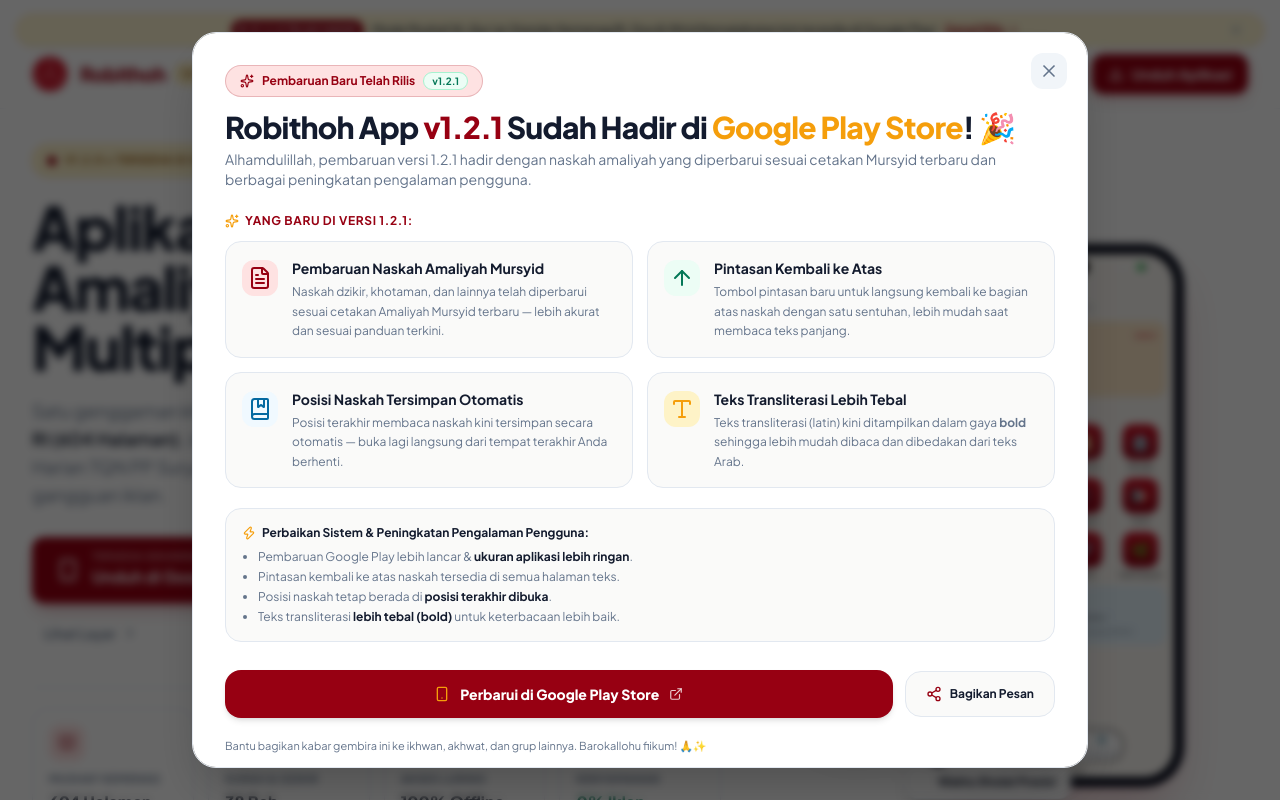
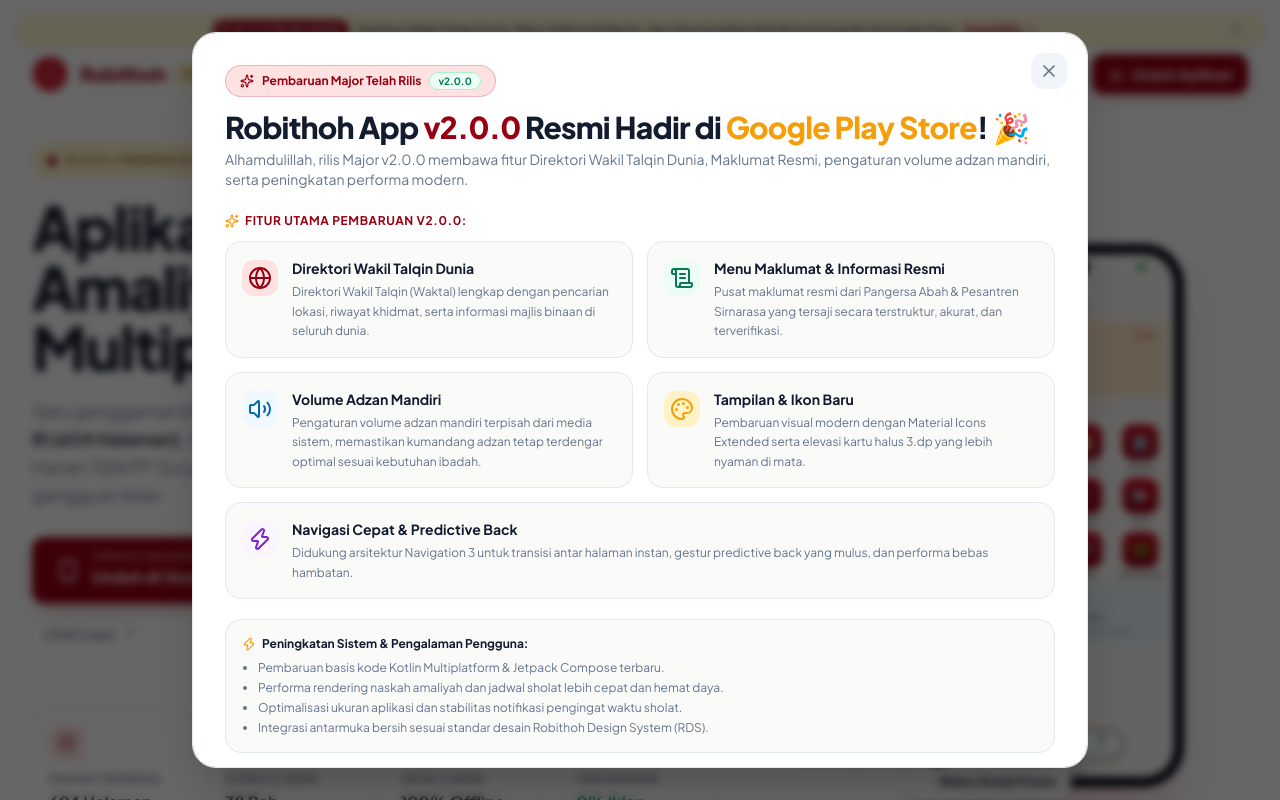
Before and after one commit to iqbalwork/Robithoh-Landing, a React (Vite) app: page / in a window 1280 px wide. Both pictures are taken after a click on the button "Detail Rilis". Shown: the top 800 px of the page. Built offline with nearby package versions, Linux system fonts and the light colour scheme.

Commit message:
feat(landing): update content and announcements for v2.0.0 major release

```diff
--- a/src/App.tsx
+++ b/src/App.tsx
@@ -14,7 +14,7 @@
 
   return (
     <div className="min-h-screen bg-surface text-on-surface font-sans selection:bg-primary selection:text-white">
-      {/* Navigation Bar with v1.2.0 Announcement */}
+      {/* Navigation Bar with v2.0.0 Announcement */}
       <Navbar
         onOpenDownload={() => setIsDownloadOpen(true)}
         onOpenReleaseModal={() => setIsReleaseModalOpen(true)}
--- a/src/components/AppScreenshotsGallery.tsx
+++ b/src/components/AppScreenshotsGallery.tsx
@@ -127,8 +127,23 @@
     features: [
       'Slider Volume Adzan Mandiri 0%–100%',
       'Mode Senyap Praktis Saat Ibadah',
-      'Informasi Pembaruan v1.2.0',
+      'Informasi Pembaruan v2.0.0',
       'Akses Ulang Panduan Spotlight'
+    ]
+  },
+  {
+    id: 'kalender',
+    badge: 'Layar 08 • Kalender',
+    badgeType: 'emerald',
+    title: 'Kalender Hijriyah & Jadwal',
+    subtitle: 'Penanggalan Islam & Agenda Ibadah',
+    description: 'Kalender Hijriyah terintegrasi dengan penanda amaliyah bulanan, manaqib, dan konversi masehi presisi.',
+    imageSrc: './assets/screenshots/kalender_hijriyah.png',
+    features: [
+      'Sinkronisasi Tanggal Hijriyah & Masehi',
+      'Penanda Jadwal Manaqib & Khotaman',
+      'Pengaturan Koreksi Hari Hijriyah',
+      'Tampilan Bersih & Kontras Tinggi'
     ]
   }
 ];
@@ -172,7 +187,7 @@
 
           <div className="flex items-center gap-2 bg-surface-container-high px-4 py-2.5 rounded-xl text-on-surface text-xs font-bold shrink-0 self-start md:self-end">
             <Smartphone className="w-4 h-4 text-primary" />
-            <span>Pratinjau Layar v1.2.0</span>
+            <span>Pratinjau Layar v2.0.0</span>
           </div>
         </div>
 
--- a/src/components/DownloadCenterModal.tsx
+++ b/src/components/DownloadCenterModal.tsx
@@ -68,7 +68,7 @@
             <div className="flex items-center gap-2 flex-wrap">
               <h3 className="text-xl font-bold text-on-surface tracking-tight">Download Center Robithoh</h3>
               <span className="px-2.5 py-0.5 rounded-full bg-emerald-50 text-emerald-700 text-[11px] font-bold border border-emerald-200">
-                v1.2.0 Pembaruan Baru
+                v2.0.0 Pembaruan Baru
               </span>
             </div>
             <p className="text-xs text-text-muted mt-0.5">
@@ -90,12 +90,12 @@
                   Google Play Store
                 </span>
                 <span className="text-[10px] font-bold bg-emerald-50 border border-emerald-200 px-2 py-0.5 rounded text-emerald-700">
-                  Versi 1.2.0
+                  Versi 2.0.0
                 </span>
               </div>
 
               <p className="text-xs text-slate-600 leading-relaxed">
-                Aplikasi Robithoh v1.2.0 kini tersedia di Google Play Store dengan fitur Mode Mushaf Standar Kemenag RI, Menu Doa, serta Kitab Manqobah 1–56.
+                Aplikasi Robithoh v2.0.0 resmi rilis di Google Play Store dengan fitur Direktori Wakil Talqin Dunia, Menu Maklumat Resmi, dan Volume Adzan Mandiri.
               </p>
 
               <a
@@ -112,26 +112,26 @@
 
               {/* Highlight Box with Clean 1-Line Bullets */}
               <div className="p-3 rounded-xl bg-white border border-slate-200/80 space-y-1.5 text-[11px] text-slate-700">
-                <span className="font-bold text-primary block text-[10px] uppercase tracking-wider mb-1">Highlight v1.2.0:</span>
+                <span className="font-bold text-primary block text-[10px] uppercase tracking-wider mb-1">Highlight v2.0.0:</span>
                 <div className="flex items-center gap-2">
                   <span className="w-1.5 h-1.5 rounded-full bg-primary shrink-0" />
-                  <span className="truncate">Mode Mushaf Kemenag RI 604 Halaman</span>
+                  <span className="truncate">Direktori Wakil Talqin Dunia &amp; Majlis Binaan</span>
                 </div>
                 <div className="flex items-center gap-2">
                   <span className="w-1.5 h-1.5 rounded-full bg-primary shrink-0" />
-                  <span className="truncate">Halaman Khusus Doa &amp; Live Search</span>
+                  <span className="truncate">Menu Maklumat Resmi Pangersa Abah</span>
                 </div>
                 <div className="flex items-center gap-2">
                   <span className="w-1.5 h-1.5 rounded-full bg-primary shrink-0" />
-                  <span className="truncate">Wirid Kemalaikatan di Menu Doa</span>
+                  <span className="truncate">Pengaturan Volume Adzan Mandiri</span>
                 </div>
                 <div className="flex items-center gap-2">
                   <span className="w-1.5 h-1.5 rounded-full bg-primary shrink-0" />
-                  <span className="truncate">Kitab Manqobah 1–56 (3 Bahasa)</span>
+                  <span className="truncate">Material Icons Extended &amp; 3.dp Card</span>
                 </div>
                 <div className="flex items-center gap-2">
                   <span className="w-1.5 h-1.5 rounded-full bg-primary shrink-0" />
-                  <span className="truncate">Notifikasi Sholat Nama Kota Bersih</span>
+                  <span className="truncate">Navigasi Cepat &amp; Predictive Back</span>
                 </div>
               </div>
 
--- a/src/components/Footer.tsx
+++ b/src/components/Footer.tsx
@@ -109,7 +109,7 @@
                 <div className="flex items-center gap-2">
                   <span className="font-extrabold text-lg text-on-surface tracking-wider">ROBITHOH</span>
                   <span className="bg-gold-light text-amber-900 text-[10px] font-bold px-2 py-0.5 rounded-full border border-gold-accent/30">
-                    v1.2.0
+                    v2.0.0
                   </span>
                 </div>
               </div>
--- a/src/components/HeroSection.tsx
+++ b/src/components/HeroSection.tsx
@@ -30,7 +30,7 @@
               >
                 <span className="inline-block w-2.5 h-2.5 rounded-full bg-primary animate-pulse" />
                 <span className="text-[11px] font-bold uppercase tracking-wider text-secondary">
-                  v1.2.0 • Tersedia di Google Play Store
+                  v2.0.0 • Tersedia di Google Play Store
                 </span>
                 <span className="text-[10px] px-1.5 py-0.5 rounded-full bg-white text-primary font-bold ml-1">
                   Lihat Detail →
@@ -40,7 +40,7 @@
               <div className="inline-flex items-center gap-2 bg-gold-light/90 px-3.5 py-1.5 rounded-full shadow-sm border border-gold-accent/30">
                 <span className="inline-block w-2.5 h-2.5 rounded-full bg-primary animate-pulse" />
                 <span className="text-[11px] font-bold uppercase tracking-wider text-secondary">
-                  v1.2.0 • Tersedia di Google Play Store
+                  v2.0.0 • Tersedia di Google Play Store
                 </span>
               </div>
             )}
--- a/src/components/Navbar.tsx
+++ b/src/components/Navbar.tsx
@@ -37,17 +37,17 @@
           : 'bg-white/80 backdrop-blur-md border-b border-slate-100 py-3.5'
       }`}
     >
-      {/* Top Announcement Bar for v1.2.0 Release */}
+      {/* Top Announcement Bar for v2.0.0 Release */}
       {showAnnouncement && (
         <div className="mb-2 px-4">
           <div className="max-w-7xl mx-auto py-1 px-3 sm:px-4 rounded-full bg-gold-light/80 border border-gold-accent/30 flex items-center justify-between gap-2 text-xs shadow-sm">
             <div className="flex-1 flex items-center justify-center gap-2 flex-wrap text-center">
               <span className="inline-flex items-center gap-1 px-2 py-0.5 rounded-full bg-primary text-white font-bold text-[10px] uppercase tracking-wider">
                 <span className="w-1.5 h-1.5 rounded-full bg-white animate-pulse" />
-                v1.2.0 Telah Hadir
+                v2.0.0 Telah Hadir
               </span>
               <span className="text-on-surface font-medium text-[11px] sm:text-xs">
-                Mode Mushaf Al-Qur'an Standar Kemenag RI, Doa &amp; Wirid Kemalaikatan kini tersedia di Google Play!
+                Direktori Wakil Talqin Dunia, Menu Maklumat Resmi, dan Volume Adzan Mandiri kini tersedia di Google Play!
               </span>
               {onOpenReleaseModal && (
                 <button
@@ -85,7 +85,7 @@
                 Robithoh
               </span>
               <span className="bg-gold-light text-secondary font-bold text-[11px] px-2 py-0.5 rounded-full border border-gold-accent/30 uppercase tracking-wide">
-                v1.2.0
+                v2.0.0
               </span>
             </div>
           </a>
@@ -111,7 +111,7 @@
                 className="flex items-center gap-1.5 px-3 py-2 rounded-xl bg-surface-warm hover:bg-slate-100 border border-border-hairline text-on-surface text-xs font-bold transition-all shadow-sm cursor-pointer"
               >
                 <Sparkles className="w-3.5 h-3.5 text-gold-accent" />
-                <span>Rilis v1.2.0</span>
+                <span>Rilis v2.0.0</span>
               </button>
             )}
 
@@ -156,7 +156,7 @@
                   className="w-full py-2.5 px-3 rounded-xl bg-gold-light/80 border border-gold-accent/30 text-secondary font-bold text-xs flex items-center justify-center gap-2 mb-1"
                 >
                   <Sparkles className="w-3.5 h-3.5 text-gold-accent" />
-                  <span>Pembaruan v1.2.0 • Detail Rilis</span>
+                  <span>Pembaruan v2.0.0 • Detail Rilis</span>
                 </button>
               )}
 
--- a/src/components/ReleaseAnnouncementBar.tsx
+++ b/src/components/ReleaseAnnouncementBar.tsx
@@ -11,17 +11,17 @@
   onDismiss
 }) => {
   return (
-    <aside aria-label="Pengumuman Rilis v1.2.1" className="relative z-50 bg-gradient-to-r from-merah-950 via-[#40060B] to-merah-950 border-b border-emas-500/30 px-4 py-2.5 text-xs text-slate-200">
+    <aside aria-label="Pengumuman Rilis v2.0.0" className="relative z-50 bg-gradient-to-r from-merah-950 via-[#40060B] to-merah-950 border-b border-emas-500/30 px-4 py-2.5 text-xs text-slate-200">
       <div className="max-w-7xl mx-auto flex items-center justify-between gap-4">
 
         <div className="flex-1 flex items-center justify-center gap-2 sm:gap-3 flex-wrap text-center">
           <span className="inline-flex items-center gap-1.5 px-2 py-0.5 rounded-full bg-emas-500/20 text-emas-300 font-extrabold text-[10px] tracking-wide uppercase border border-emas-500/40">
             <Sparkles className="w-3 h-3 text-emas-400 animate-pulse" />
-            Pembaruan v1.2.1
+            Pembaruan Major v2.0.0 Resmi Rilis
           </span>
 
           <span className="text-slate-200 font-medium">
-            Telah Rilis: <strong className="text-white font-semibold">Pembaruan Naskah Amaliyah Mursyid Terbaru</strong>, <strong className="text-white font-semibold">Pintasan Kembali ke Atas</strong>, dan <strong className="text-white font-semibold">Optimasi Performa</strong>!
+            Telah Rilis: <strong className="text-white font-semibold">Direktori Wakil Talqin Dunia</strong>, <strong className="text-white font-semibold">Menu Maklumat &amp; Informasi Resmi</strong>, <strong className="text-white font-semibold">Volume Adzan Mandiri</strong>, serta <strong className="text-white font-semibold">Optimasi Performa</strong>!
           </span>
 
           <button
--- a/src/components/ReleaseModal.tsx
+++ b/src/components/ReleaseModal.tsx
@@ -1,5 +1,5 @@
 import React, { useState } from 'react';
-import { X, Sparkles, Smartphone, Check, Share2, ExternalLink, FileText, ArrowUp, Zap, BookMarked, Type } from 'lucide-react';
+import { X, Sparkles, Smartphone, Check, Share2, ExternalLink, Globe, ScrollText, Volume2, Palette, Zap } from 'lucide-react';
 import confetti from 'canvas-confetti';
 
 interface ReleaseModalProps {
@@ -23,20 +23,21 @@
     });
   };
 
-  const shareText = `📢 UPDATE RESMI: ROBITHOH APP v1.2.1 SUDAH RILIS! 🎉
+  const shareText = `📢 UPDATE MAJOR RESMI: ROBITHOH APP v2.0.0 SUDAH RILIS! 🎉
 
-Alhamdulillah, pembaruan versi 1.2.1 untuk aplikasi amaliyah dan ibadah Robithoh telah hadir di Google Play Store!
+Alhamdulillah, pembaruan Major Versi 2.0.0 (dan update stabil v2.1.1) untuk aplikasi amaliyah dan ibadah Robithoh telah hadir di Google Play Store!
 
-✨ Yang Baru di v1.2.1:
-📖 Pembaruan naskah dzikir, khotaman, dan lainnya sesuai cetakan Amaliyah Mursyid Terbaru.
-⚡ Optimasi performa aplikasi.
-👆 Pintasan kembali ke atas naskah.
+✨ Yang Baru di Major Update v2.0.0:
+🌍 Direktori Wakil Talqin (Waktal) Dunia lengkap dengan pencarian lokasi dan majlis binaan.
+📜 Menu Maklumat & Informasi Resmi Pangersa Abah & Pesantren Sirnarasa.
+🔊 Pengaturan Volume Adzan Mandiri terpisah dari media sistem.
+🎨 Tampilan & Ikon Baru (Material Icons Extended & 3.dp card elevation).
+⚡ Navigasi Cepat & Predictive Back (Navigation 3).
 
-🛠️ Perbaikan Sistem & Peningkatan Pengalaman Pengguna:
-• Perbaikan update Google Play & ukuran aplikasi lebih ringan.
-• Pintasan kembali ke atas naskah.
-• Posisi naskah tetap berada di posisi terakhir dibuka.
-• Teks transliterasi sudah lebih tebal (bold).
+🛠️ Peningkatan & Optimasi Sistem:
+• Performa aplikasi jauh lebih responsif, stabil, dan hemat daya.
+• Perbaikan tata letak kartu dan keterbacaan teks amaliyah.
+• Integrasi pencarian cerdas pada data wakil talqin dan maklumat.
 
 Yuk langsung perbarui aplikasi Robithoh di Google Play Store:
 👉 ${PLAY_STORE_URL}
@@ -68,76 +69,88 @@
         <div className="relative z-10 mb-6">
           <div className="inline-flex items-center gap-2 px-3.5 py-1.5 rounded-full bg-red-soft border border-primary/20 text-xs font-bold text-primary mb-3 shadow-xs">
             <Sparkles className="w-3.5 h-3.5 text-primary" />
-            <span>Pembaruan Baru Telah Rilis</span>
+            <span>Pembaruan Major Telah Rilis</span>
             <span className="px-2 py-0.2 rounded-full bg-emerald-50 text-emerald-700 border border-emerald-200 text-[10px] font-bold">
-              v1.2.1
+              v2.0.0
             </span>
           </div>
 
           <h3 className="text-2xl sm:text-3xl font-extrabold text-on-surface tracking-tight leading-tight">
-            Robithoh App <span className="text-primary">v1.2.1</span> Sudah Hadir di{' '}
+            Robithoh App <span className="text-primary">v2.0.0</span> Resmi Hadir di{' '}
             <span className="text-gold-accent">Google Play Store</span>! 🎉
           </h3>
           <p className="text-text-muted text-sm mt-1">
-            Alhamdulillah, pembaruan versi 1.2.1 hadir dengan naskah amaliyah yang diperbarui sesuai cetakan Mursyid terbaru dan berbagai peningkatan pengalaman pengguna.
+            Alhamdulillah, rilis Major v2.0.0 membawa fitur Direktori Wakil Talqin Dunia, Maklumat Resmi, pengaturan volume adzan mandiri, serta peningkatan performa modern.
           </p>
         </div>
 
         {/* Features & Changelog Section */}
         <div className="space-y-5 relative z-10">
 
-          {/* New Features Highlights (2x2 Grid) */}
+          {/* New Features Highlights (Grid) */}
           <div className="space-y-3">
             <h4 className="text-xs font-bold text-primary uppercase tracking-wider flex items-center gap-1.5">
               <Sparkles className="w-3.5 h-3.5 text-gold-accent" />
-              <span>Yang Baru di Versi 1.2.1:</span>
+              <span>Fitur Utama Pembaruan v2.0.0:</span>
             </h4>
 
             <div className="grid grid-cols-1 sm:grid-cols-2 gap-3.5">
               <div className="p-4 rounded-2xl bg-surface-warm border border-border-hairline flex items-start gap-3.5 shadow-xs">
                 <div className="w-9 h-9 rounded-xl bg-red-soft text-primary flex items-center justify-center shrink-0 mt-0.5">
-                  <FileText className="w-4.5 h-4.5" />
+                  <Globe className="w-4.5 h-4.5" />
                 </div>
                 <div>
-                  <h5 className="text-sm font-bold text-on-surface">Pembaruan Naskah Amaliyah Mursyid</h5>
+                  <h5 className="text-sm font-bold text-on-surface">Direktori Wakil Talqin Dunia</h5>
                   <p className="text-xs text-text-muted mt-1 leading-relaxed">
-                    Naskah dzikir, khotaman, dan lainnya telah diperbarui sesuai cetakan Amaliyah Mursyid terbaru — lebih akurat dan sesuai panduan terkini.
+                    Direktori Wakil Talqin (Waktal) lengkap dengan pencarian lokasi, riwayat khidmat, serta informasi majlis binaan di seluruh dunia.
                   </p>
                 </div>
               </div>
 
               <div className="p-4 rounded-2xl bg-surface-warm border border-border-hairline flex items-start gap-3.5 shadow-xs">
                 <div className="w-9 h-9 rounded-xl bg-emerald-50 text-emerald-700 flex items-center justify-center shrink-0 mt-0.5">
-                  <ArrowUp className="w-4.5 h-4.5" />
+                  <ScrollText className="w-4.5 h-4.5" />
                 </div>
                 <div>
-                  <h5 className="text-sm font-bold text-on-surface">Pintasan Kembali ke Atas</h5>
+                  <h5 className="text-sm font-bold text-on-surface">Menu Maklumat &amp; Informasi Resmi</h5>
                   <p className="text-xs text-text-muted mt-1 leading-relaxed">
-                    Tombol pintasan baru untuk langsung kembali ke bagian atas naskah dengan satu sentuhan, lebih mudah saat membaca teks panjang.
+                    Pusat maklumat resmi dari Pangersa Abah &amp; Pesantren Sirnarasa yang tersaji secara terstruktur, akurat, dan terverifikasi.
                   </p>
                 </div>
               </div>
 
               <div className="p-4 rounded-2xl bg-surface-warm border border-border-hairline flex items-start gap-3.5 shadow-xs">
                 <div className="w-9 h-9 rounded-xl bg-sky-50 text-sky-700 flex items-center justify-center shrink-0 mt-0.5">
-                  <BookMarked className="w-4.5 h-4.5" />
+                  <Volume2 className="w-4.5 h-4.5" />
                 </div>
                 <div>
-                  <h5 className="text-sm font-bold text-on-surface">Posisi Naskah Tersimpan Otomatis</h5>
+                  <h5 className="text-sm font-bold text-on-surface">Volume Adzan Mandiri</h5>
                   <p className="text-xs text-text-muted mt-1 leading-relaxed">
-                    Posisi terakhir membaca naskah kini tersimpan secara otomatis — buka lagi langsung dari tempat terakhir Anda berhenti.
+                    Pengaturan volume adzan mandiri terpisah dari media sistem, memastikan kumandang adzan tetap terdengar optimal sesuai kebutuhan ibadah.
                   </p>
                 </div>
               </div>
 
               <div className="p-4 rounded-2xl bg-surface-warm border border-border-hairline flex items-start gap-3.5 shadow-xs">
                 <div className="w-9 h-9 rounded-xl bg-gold-light text-amber-900 flex items-center justify-center shrink-0 mt-0.5">
-                  <Type className="w-4.5 h-4.5 text-gold-accent" />
+                  <Palette className="w-4.5 h-4.5 text-gold-accent" />
                 </div>
                 <div>
-                  <h5 className="text-sm font-bold text-on-surface">Teks Transliterasi Lebih Tebal</h5>
+                  <h5 className="text-sm font-bold text-on-surface">Tampilan &amp; Ikon Baru</h5>
                   <p className="text-xs text-text-muted mt-1 leading-relaxed">
-                    Teks transliterasi (latin) kini ditampilkan dalam gaya <strong>bold</strong> sehingga lebih mudah dibaca dan dibedakan dari teks Arab.
+                    Pembaruan visual modern dengan Material Icons Extended serta elevasi kartu halus 3.dp yang lebih nyaman di mata.
+                  </p>
+                </div>
+              </div>
+
+              <div className="p-4 rounded-2xl bg-surface-warm border border-border-hairline flex items-start gap-3.5 shadow-xs sm:col-span-2">
+                <div className="w-9 h-9 rounded-xl bg-purple-50 text-purple-700 flex items-center justify-center shrink-0 mt-0.5">
+                  <Zap className="w-4.5 h-4.5" />
+                </div>
+                <div>
+                  <h5 className="text-sm font-bold text-on-surface">Navigasi Cepat &amp; Predictive Back</h5>
+                  <p className="text-xs text-text-muted mt-1 leading-relaxed">
+                    Didukung arsitektur Navigation 3 untuk transisi antar halaman instan, gestur predictive back yang mulus, dan performa bebas hambatan.
                   </p>
                 </div>
               </div>
@@ -148,13 +161,13 @@
           <div className="p-4 rounded-2xl bg-surface-warm border border-border-hairline space-y-2 shadow-xs">
             <h5 className="text-xs font-bold text-on-surface flex items-center gap-1.5">
               <Zap className="w-3.5 h-3.5 text-gold-accent" />
-              <span>Perbaikan Sistem &amp; Peningkatan Pengalaman Pengguna:</span>
+              <span>Peningkatan Sistem &amp; Pengalaman Pengguna:</span>
             </h5>
             <ul className="text-xs text-text-muted space-y-1 pl-4 list-disc">
-              <li>Pembaruan Google Play lebih lancar &amp; <strong className="text-on-surface">ukuran aplikasi lebih ringan</strong>.</li>
-              <li>Pintasan kembali ke atas naskah tersedia di semua halaman teks.</li>
-              <li>Posisi naskah tetap berada di <strong className="text-on-surface">posisi terakhir dibuka</strong>.</li>
-              <li>Teks transliterasi <strong className="text-on-surface">lebih tebal (bold)</strong> untuk keterbacaan lebih baik.</li>
+              <li>Pembaruan basis kode Kotlin Multiplatform &amp; Jetpack Compose terbaru.</li>
+              <li>Performa rendering naskah amaliyah dan jadwal sholat lebih cepat dan hemat daya.</li>
+              <li>Optimalisasi ukuran aplikasi dan stabilitas notifikasi pengingat waktu sholat.</li>
+              <li>Integrasi antarmuka bersih sesuai standar desain Robithoh Design System (RDS).</li>
             </ul>
           </div>
 
```
Also changed, not shown: public/assets/screenshots/kalender_hijriyah.png (added), 6 other files (tests, documents, lock files or other folders).
